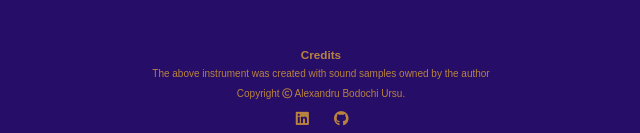
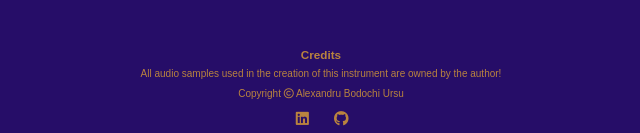
Before and after one commit to trikalex/pp2-js-drumkit, a plain HTML site: page index.html in a window 1280 px wide. Shown: the part 1060-1193 px from the top of the page, 319-959 px from the left. Drawn offline with Linux system fonts and the light colour scheme; a web font is replaced by a local one.

Commit message:
Adjust footer note

```diff
--- a/index.html
+++ b/index.html
@@ -120,10 +120,10 @@
             Credits
         </h3>
         <p>
-            The above instrument was created with sound samples owned by the author
+            All audio samples used in the creation of this instrument are owned by the author!
         </p>
         <p>
-            Copyright <i class="fa-regular fa-copyright"></i> Alexandru Bodochi Ursu.
+            Copyright <i class="fa-regular fa-copyright"></i> Alexandru Bodochi Ursu
         </p>
 
         <div class="socials">
```
